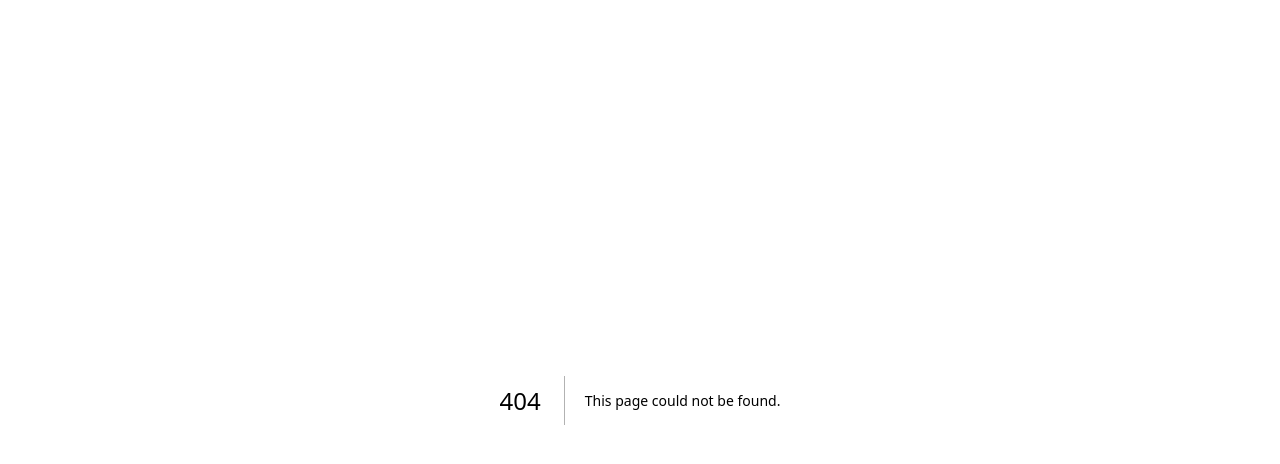
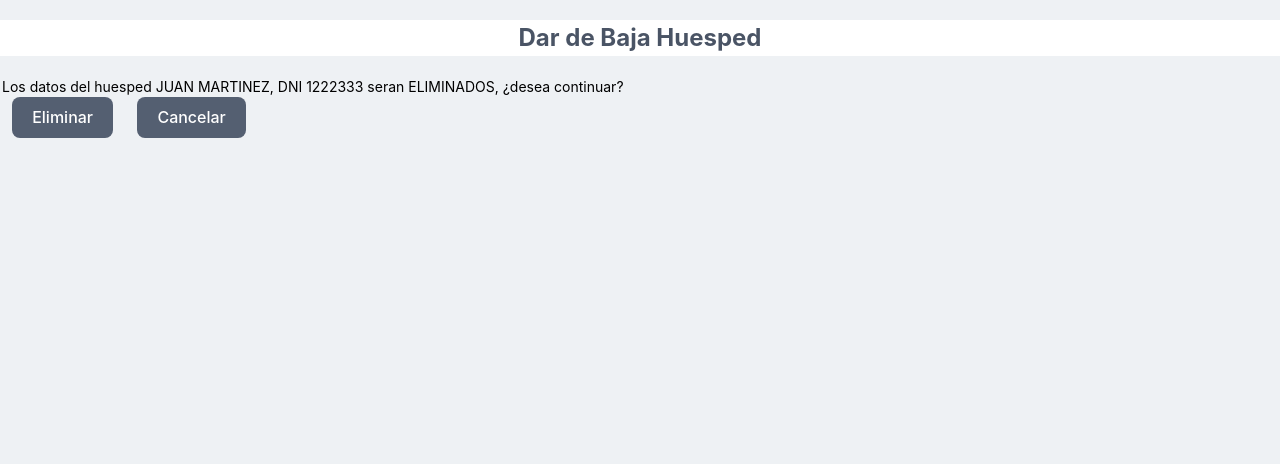
Before and after one commit to lumaglia/TP-DESO, a Next.js app in the folder frontend/: page /Huesped/Baja in a window 1280 px wide. Before the commit this address had no page. Shown: the top 464 px of the page. Built offline with nearby package versions, Linux system fonts and the light colour scheme.

Commit message:
feat(frontend): añade pagina del CU11 en /Huesped/Baja Falta mejorar el estilo y conectar con api

```diff
--- /dev/null
+++ b/frontend/app/Huesped/Baja/page.tsx
@@ -0,0 +1,57 @@
+'use client';
+import { AlertaCancelar } from '../../Alertas.tsx'
+import Link from 'next/link'
+import Encabezado from '../../Encabezado';
+import '../Alta/AltaHuesped.css'
+import { useState } from 'react'
+
+export default function BajaHuesped() {
+    const [openAlertaCancelar, setOpenAlertaCancelar] = useState (false)
+    const [controlador, setControlador] = useState('1')
+    const huesped = {
+        'nombre':'JUAN',
+        'apellido': 'MARTINEZ',
+        'tipoDoc': 'DNI',
+        'nroDoc': '1222333'
+    }
+    function handleClick(){
+        setControlador('2');
+    }
+
+
+    if(controlador === '1') {
+        return (
+            <>
+                <Encabezado titulo='Dar de Baja Huesped'/>
+                <p>Los datos del huesped {huesped.nombre + ' ' + huesped.apellido + ', ' + huesped.tipoDoc + ' ' + huesped.nroDoc} seran ELIMINADOS, ¿desea continuar?</p>
+
+                <button className='Button' onClick={handleClick}> Eliminar</button>
+
+
+                <button className='Button' onClick={() => setOpenAlertaCancelar(true)}> Cancelar </button>
+                <AlertaCancelar open={openAlertaCancelar} setOpen={setOpenAlertaCancelar} text='la baja de huesped'/>
+
+            </>
+        );
+    } else if(controlador === '0'){
+        return(
+        <>
+            <Encabezado titulo='Dar de Baja Huesped'/>
+
+        <p>Los datos del huesped {huesped.nombre + ' ' + huesped.apellido + ', ' + huesped.tipoDoc + ' ' + huesped.nroDoc} han sido eliminados del sistema</p>
+        <p>Presione cualquier tecla para continuar</p>
+        </>
+    );
+    } else if(controlador === '2'){
+        return(
+            <>
+                <Encabezado titulo='Dar de Baja Huesped'/>
+
+                <p>Error: El huesped {huesped.nombre + ' ' + huesped.apellido + ', ' + huesped.tipoDoc + ' ' + huesped.nroDoc} no puede ser eliminado pues se ha alojado en el hotel en alguna oportunidad</p>
+                <p>Presione cualquier tecla para continuar</p>
+            </>
+        );
+    }
+
+
+}
```
